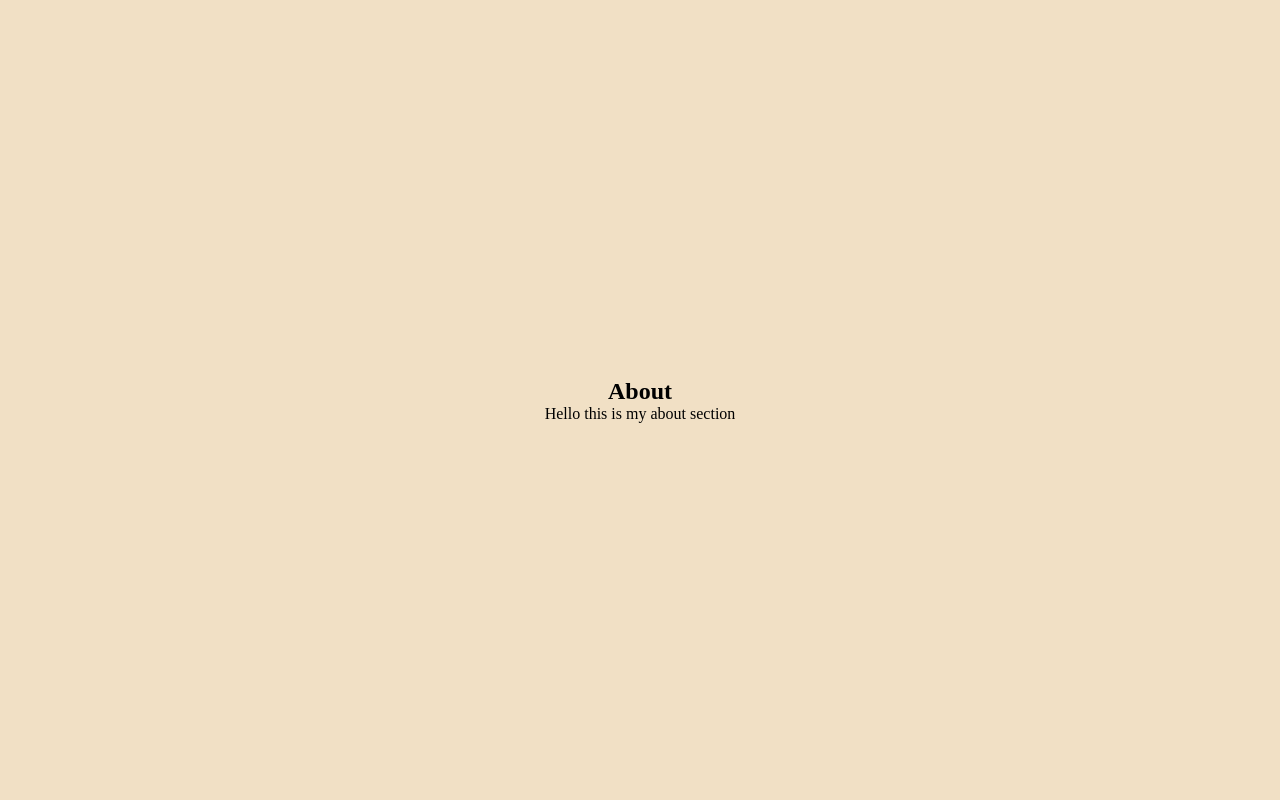
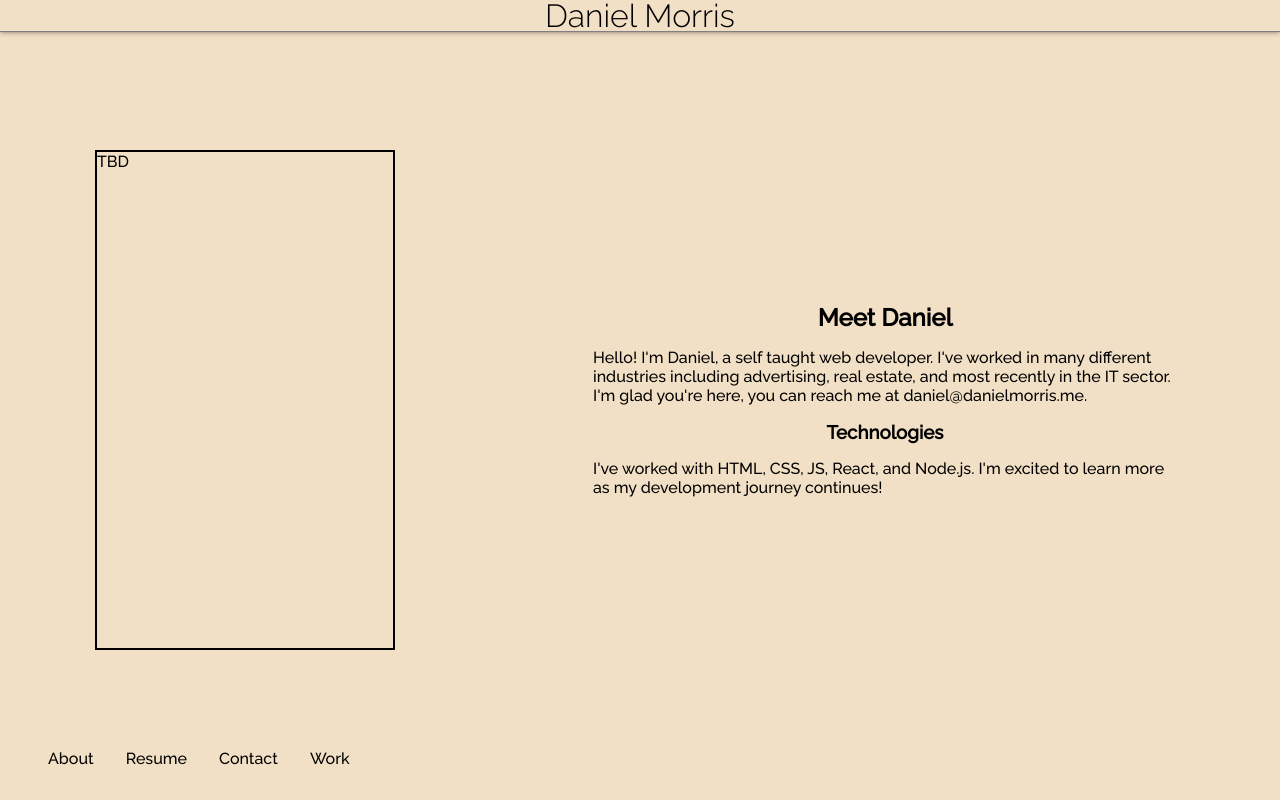
Before and after one commit to Im-Humor/top-portfolio, a website built with webpack: page src/index.html in a window 1280 px wide. Shown: the top 800 px of the page. Built offline with nearby package versions, Linux system fonts and the light colour scheme.

Commit message:
add scroll functionality, about content, navbar functionality

```diff
--- a/src/index.html
+++ b/src/index.html
@@ -1,24 +1,48 @@
-<!DOCTYPE html>
+<!doctype html>
 <html lang="en">
-
 	<head>
 		<meta charset="utf-8" />
 		<meta name="viewport" content="width=device-width, initial-scale=1" />
 	</head>
-
+	<header>
+		<h1 class="top-header">Daniel Morris</h1>
+	</header>
 	<body>
 		<div class="slideshow">
-
-
-
-    <div class="slide home">
-        <h2 id="testclick">About</h2>
-        <p>Hello this is my about section</p>
-    </div>
-    <div class="slide about">
-
+			<div class="slide" id="about">
+				<div class="about-content">
+					<div class="about-image">TBD</div>
+					<div class="about-text">
+						<h2 id="about-header">Meet Daniel</h2>
+						<p>
+							Hello! I'm Daniel, a self taught web developer. I've worked in
+							many different industries including advertising, real estate, and
+							most recently in the IT sector. I'm glad you're here, you can
+							reach me at daniel@danielmorris.me.
+						</p>
+						<h3>Technologies</h3>
+						<p>
+							I've worked with HTML, CSS, JS, React, and Node.js. I'm excited to
+							learn more as my development journey continues!
+						</p>
 					</div>
 				</div>
+			</div>
+			<div class="slide resume">
+				<h2>Contact</h2>
+				<p>Hello this is my contact section</p>
+			</div>
+			<div class="slide contact"></div>
+			<div class="slide work"></div>
+
+			<footer>
+				<ul class="footer-list">
+					<li class="footer-link">About</li>
+					<li class="footer-link">Resume</li>
+					<li class="footer-link">Contact</li>
+					<li class="footer-link">Work</li>
+				</ul>
+			</footer>
+		</div>
 	</body>
-
 </html>
--- a/src/script.js
+++ b/src/script.js
@@ -2,10 +2,7 @@
 /* eslint-disable no-plusplus */
 
 import "./style.css";
+import { snapScroll, addFooterFunc } from "./scroll";
 
-const testButton = document.getElementById("testclick");
-const div2 = document.querySelector(".about");
-
-testButton.addEventListener("click", () =>
-	div2.scrollIntoView({ behavior: "smooth" })
-);
+document.addEventListener("scrollend", snapScroll);
+addFooterFunc();
--- /dev/null
+++ b/src/scroll.js
@@ -0,0 +1,32 @@
+const allSlides = document.querySelectorAll(".slide");
+
+let scrollHeight = 0;
+let downDir = true;
+export const snapScroll = () => {
+	const currentHeight = window.scrollY;
+	if (currentHeight > scrollHeight) {
+		downDir = true;
+	} else if (currentHeight < scrollHeight) {
+		downDir = false;
+	}
+	scrollHeight = currentHeight;
+	for (let x = 0; x < allSlides.length; x++) {
+		const slidePos = allSlides[x].getBoundingClientRect();
+		const viewHeight = window.visualViewport.height;
+		if (downDir === true && slidePos.y > 0 && slidePos.y < viewHeight) {
+			allSlides[x].scrollIntoView({ behavior: "smooth" });
+		} else if (downDir === false && slidePos.y > 0 && slidePos.y < viewHeight) {
+			allSlides[x - 1].scrollIntoView({ behavior: "smooth" });
+		}
+	}
+};
+
+const footerLinks = document.querySelectorAll(".footer-link");
+
+export const addFooterFunc = () => {
+	for (let x = 0; x < footerLinks.length; x++) {
+		footerLinks[x].addEventListener("click", () => {
+			allSlides[x].scrollIntoView({ behavior: "smooth" });
+		});
+	}
+};
--- a/src/style.css
+++ b/src/style.css
@@ -1,7 +1,12 @@
-html, body {
+@import url("https://fonts.googleapis.com/css2?family=Raleway:ital,wght@0,300;0,500;1,300;1,500&display=swap");
+
+html,
+body {
 	height: 100%;
 	margin: 0;
 	padding: 0;
+	box-sizing: border-box;
+	background-color: #f1e0c5;
 }
 
 body * {
@@ -9,6 +14,23 @@ body * {
 	box-sizing: border-box;
 	margin: 0;
 	padding: 0;
+	font-family: "Raleway";
+}
+
+header {
+	position: fixed;
+	width: 100%;
+	height: 2rem;
+	display: flex;
+	justify-content: center;
+	align-items: center;
+	background-color: #f1e0c5;
+	border-bottom: 1px solid grey;
+	box-shadow: 0px 0px 5px rgba(0, 0, 0, 0.5);
+}
+
+.top-header {
+	font-weight: 300;
 }
 
 .slideshow {
@@ -16,14 +38,80 @@ body * {
 }
 
 .slide {
+	box-sizing: content-box;
 	height: 100vh;
-    width: 100vw;
-}
-
-.home {
-    background-color: #f1e0c5;
 	display: flex;
 	flex-direction: column;
 	justify-content: center;
 	align-items: center;
 }
+
+.about-content {
+	display: flex;
+	justify-content: space-around;
+	align-items: center;
+	width: 100%;
+	overflow: hidden;
+}
+
+.about-image {
+	height: 500px;
+	width: 300px;
+	border: 2px solid black;
+	animation-name: about-image-slide;
+	animation-duration: 1s;
+	animation-delay: 0.5s;
+	animation-fill-mode: forwards;
+	opacity: 0;
+}
+
+@keyframes about-image-slide {
+	from {
+		transform: translateX(-200%);
+	}
+	to {
+		transform: translateX(0%);
+		opacity: 1;
+	}
+}
+
+.about-text {
+	display: flex;
+	flex-direction: column;
+	justify-content: center;
+	align-items: center;
+	max-width: 600px;
+	animation-name: about-text-slide;
+	animation-duration: 1s;
+	animation-delay: 0.5s;
+	animation-fill-mode: forwards;
+	opacity: 0;
+}
+
+@keyframes about-text-slide {
+	from {
+		transform: translateX(200%);
+	}
+	to {
+		transform: translateX(0%);
+		opacity: 1;
+	}
+}
+
+.about-text * {
+	margin: 0.5rem;
+}
+
+footer {
+	position: fixed;
+	left: 2rem;
+	bottom: 2rem;
+}
+
+.footer-list {
+	display: flex;
+}
+
+.footer-link {
+	margin: 0 1rem 0;
+}
--- a/webpack.config.js
+++ b/webpack.config.js
@@ -5,23 +5,19 @@ module.exports = {
 	mode: "development",
 	entry: {
 		index: "./src/script.js",
+		scroll: "./src/scroll.js",
 	},
 	devServer: {
 		static: "./dist",
 	},
 	plugins: [
-		new HtmlWebpackPlugin(
-			{
-				template: "./src/index.html",
-			},
-		),
+		new HtmlWebpackPlugin({
+			template: "./src/index.html",
+		}),
 	],
 	output: {
 		filename: "[name].bundle.js",
-		path: path.resolve(
-			__dirname,
-			"dist",
-		),
+		path: path.resolve(__dirname, "dist"),
 		clean: true,
 	},
 	optimization: {
@@ -31,10 +27,7 @@ module.exports = {
 		rules: [
 			{
 				test: /\.css$/i,
-				use: [
-					"style-loader",
-					"css-loader",
-				],
+				use: ["style-loader", "css-loader"],
 			},
 			{
 				test: /\.(png|svg|jpg|jpeg|gif)$/i,
```
Also changed, not shown: dist/index.bundle.js, dist/index.html, dist/runtime.bundle.js (added), dist/scroll.bundle.js (added). Lines whose indentation alone changed are shown as unchanged.
